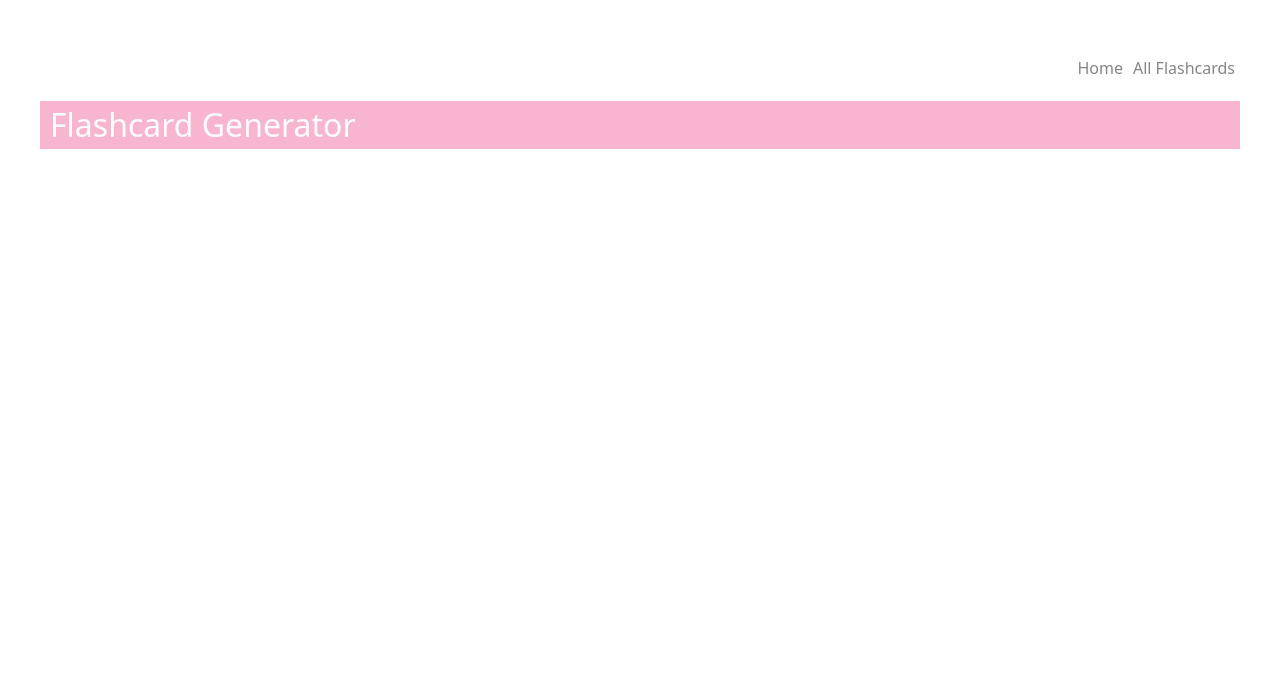
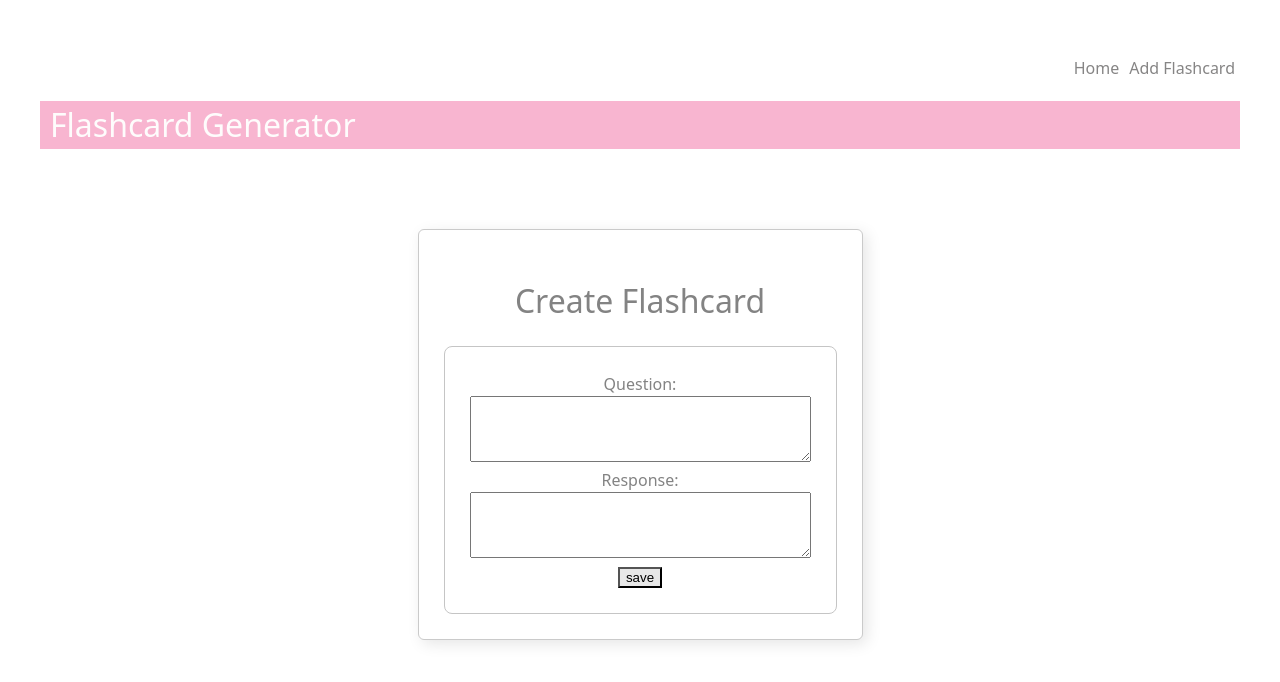
Before and after one commit to drojaa/flashcards, a React app: page / in a window 1280 px wide. Shown: the top 682 px of the page. Built offline with nearby package versions, Linux system fonts and the light colour scheme; the HTML template or start-up script is replaced by a standard one.

Commit message:
Create Add Flashcard Component

```diff
--- /dev/null
+++ b/src/CreateFlashcard.css
@@ -0,0 +1,39 @@
+
+h1 {
+    color: rgb(131, 131, 131);
+    font-weight: lighter;
+}
+
+
+#create-flash {
+    color: rgb(131, 131, 131);
+    display: block;
+    font-weight: lighter;
+
+}
+
+#text-area {
+    display: block;
+}
+
+#save {
+    background-color: rgb(231, 231, 231);
+}
+
+#add-contain {
+    margin: auto;
+    border: solid 1px rgb(197, 197, 197);
+    max-width: max-content;
+    padding: 25px;
+    border-radius: 8px;
+}
+
+#main-contain {
+    background-color: white;
+    box-shadow: 4px 4px 15px rgba(0, 0, 0, 0.1); /* Soft shadow */
+    margin: auto;
+    padding: 25px;
+    border: rgb(202, 202, 202) 1px solid;
+    max-width: max-content;
+    border-radius: 6px;
+}
--- /dev/null
+++ b/src/CreateFlashcard.tsx
@@ -0,0 +1,26 @@
+// Create a Flashcard Component
+
+import "./CreateFlashcard.css";
+
+export default function CreateFlashcard() {
+  return (
+    <>
+     <div id="main-contain">
+      <h1>Create Flashcard</h1>
+      <div id="add-contain">
+      <div id="question-contain">
+      <label id="create-flash">Question:</label>
+      <textarea id="textarea" name="question" rows={4} cols={40} />
+      </div>
+
+    <div id="response-contain">
+    <label id="create-flash">Response:</label>
+    <textarea id="textarea" name="response" rows={4} cols={40} />
+    </div>
+
+    <button id="save">save</button>
+    </div>
+    </div>
+    </>
+  );
+}
--- a/src/Header.css
+++ b/src/Header.css
@@ -4,6 +4,7 @@
     font-family: system-ui, -apple-system, BlinkMacSystemFont, 'Segoe UI', Roboto, Oxygen, Ubuntu, Cantarell, 'Open Sans', 'Helvetica Neue', sans-serif;
     text-align: left;
     padding-left: 10px ;
+    margin-bottom: 80px;
 }
 
 #header {
--- a/src/Home.tsx
+++ b/src/Home.tsx
@@ -1,12 +1,15 @@
 
 // Compoennt for Homepage
+
+
+import CreateFlashcard from "./CreateFlashcard";
 
 
 
 export default function Home() {
     return (
       <>
-        <h1>Home Page</h1>
+        <CreateFlashcard/>
       </>
     );
   }
--- a/src/Nav.tsx
+++ b/src/Nav.tsx
@@ -6,7 +6,7 @@ export default function Nav(){
         <>
         <ul>
           <li><a href="default.asp">Home</a></li>
-          <li><a href="news.asp">All Flashcards</a></li>
+          <li><a href="default.asp">Add Flashcard</a></li>
         </ul>
         </>
 
```
